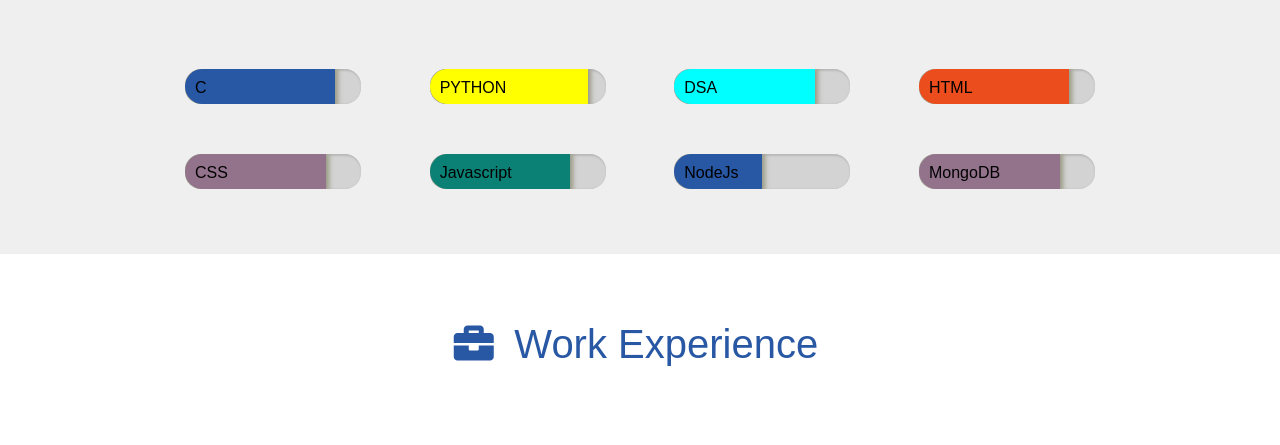
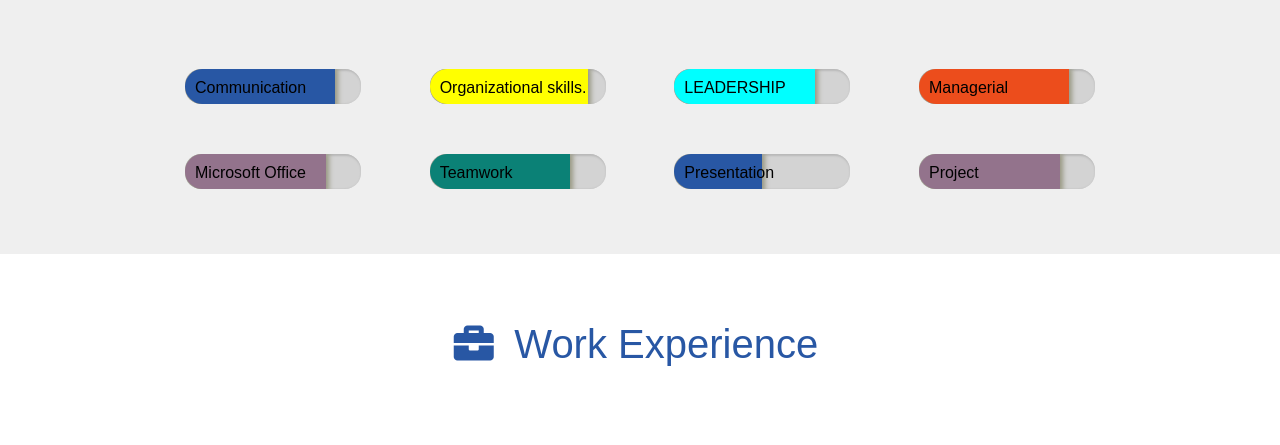
Before and after one commit to gaurav-hub319/richu, a plain HTML site: page index.html in a window 1280 px wide. Shown: the part 930-1375 px from the top of the page. Drawn offline with Linux system fonts and the light colour scheme.

Commit message:
Update index.html

```diff
--- a/index.html
+++ b/index.html
@@ -137,7 +137,7 @@
                 <div class="skill-progress">
                     <div class="eighty-five-percent mb-blue" data-bar-width="85">
                         <div class="skill-name">
-                            <span>C</span>
+                            <span> Communication skills.</span>
                         </div>
                     </div>
                 </div>
@@ -145,7 +145,7 @@
                     <div class="ninty-percent mb-yellow" data-bar-width="90">
                         <div class="skill-name">
                             <span>
-                                PYTHON
+                                Organizational skills.
                             </span>
                         </div>
                     </div>
@@ -154,7 +154,7 @@
                     <div class="eighty-percent mb-cyan"data-bar-width="80">
                         <div class="skill-name">
                             <span>
-                                DSA
+                                LEADERSHIP
                             </span>
                         </div>
                     </div>
@@ -162,35 +162,35 @@
                 <div class="skill-progress">
                     <div class="eighty-five-percent mb-orange"data-bar-width="85">
                         <div class="skill-name">
-                            <span> HTML </span>
+                            <span> Managerial </span>
                         </div>
                     </div>
                 </div>
                 <div class="skill-progress">
                     <div class="eighty-percent mb-light-purple"data-bar-width="80">
                         <div class="skill-name">
-                            <span> CSS </span>
+                            <span> Microsoft Office </span>
                         </div>
                     </div>
                 </div>
                 <div class="skill-progress">
                     <div class="eighty-percent mb-teal" data-bar-width="80">
                         <div class="skill-name">
-                            <span> Javascript </span>
+                            <span> Teamwork </span>
                         </div>
                     </div>
                 </div>
                 <div class="skill-progress">
                     <div class="fifty-percent mb-blue"data-bar-width="50">
                         <div class="skill-name">
-                            <span> NodeJs </span>
+                            <span> Presentation Skills </span>
                         </div>
                     </div>
                 </div>
                 <div class="skill-progress">
                     <div class="eighty-percent mb-light-purple" data-bar-width="80">
                         <div class="skill-name">
-                            <span> MongoDB </span>
+                            <span> Project Management Skills </span>
                         </div>
                     </div>
                 </div>
@@ -399,11 +399,11 @@
                     <h3> My Address </h3>
                     <div class="my-details-info-container">
                         <i class="fas fa-map-marker-alt"></i>
-                        <span>Noida, India</span>
+                        <span>Raibareily, India</span>
                     </div>
                     <div class="my-details-info-container">
                         <i class="fas fa-mobile-alt"></i>
-                        <span>9140942009</span>
+                        <span>76******69</span>
                     </div>
                     <div class="my-details-info-container">
                         <i class="far fa-envelope"></i>
```
